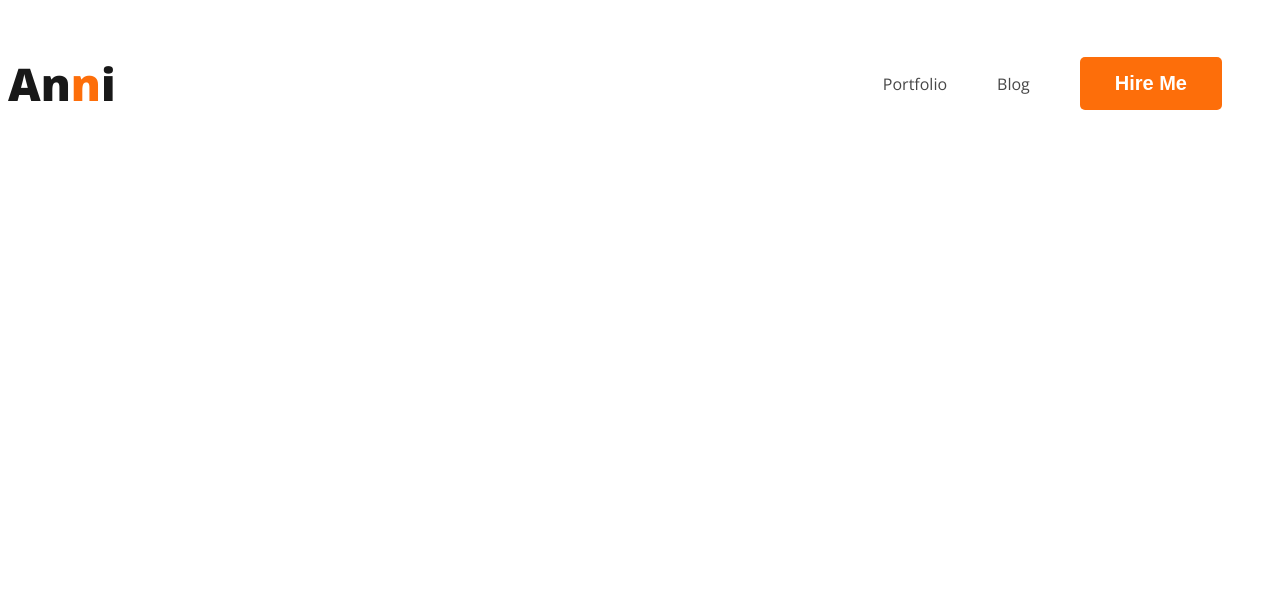
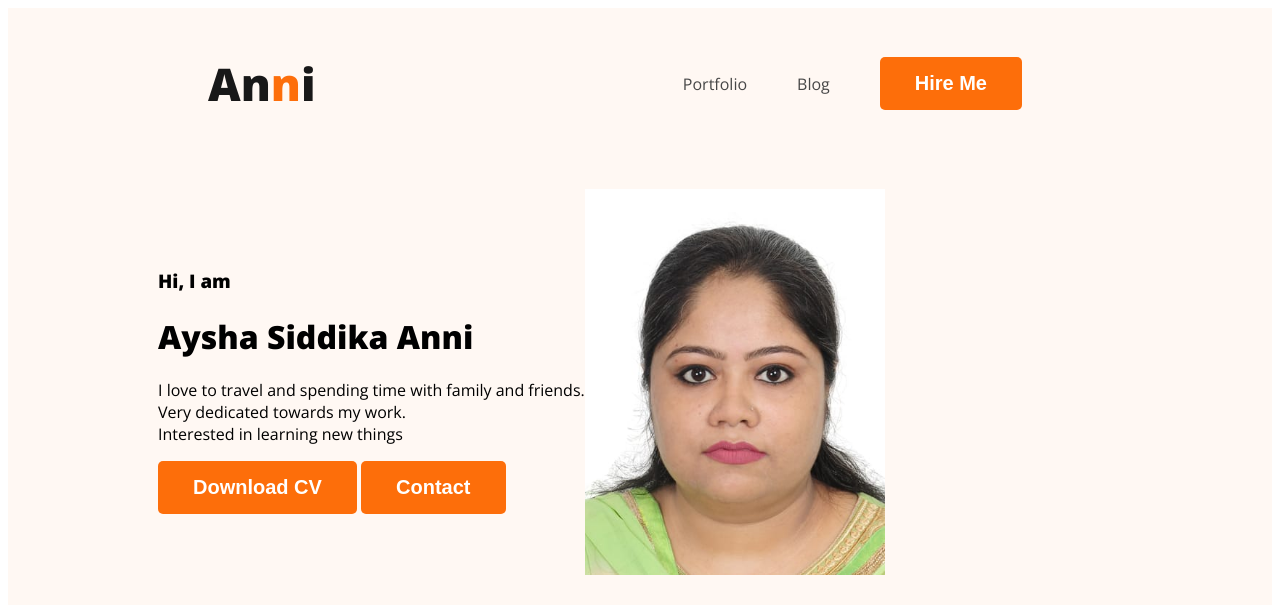
Before and after one commit to AyshaCSE/portfolio, a plain HTML site: page index.html in a window 1280 px wide. Drawn offline with nearby package versions, Linux system fonts and the light colour scheme.

Commit message:
third commit

```diff
--- a/index.html
+++ b/index.html
@@ -10,7 +10,7 @@
     <link rel="stylesheet" href="styles/portfolio.css">
 </head>
 <body>
-    <header>
+    <header class="header">
 <nav>
     <h3 class="nav-title">An<span class="text-primary">n</span>i</h3>
     <ul>
@@ -19,6 +19,16 @@
         <li><button class="btn-primary">Hire Me</button></li>
     </ul>
 </nav>
+<div class="banner">
+    <div>
+        <h3 class="banner-greeting">Hi, I am</h3>
+        <h1 class="banner-title">Aysha Siddika Anni</h1>
+        <p>I love to travel and spending time with family and friends.<br>Very dedicated towards my work.<br>Interested in learning new things</p>
+        <button class="btn-primary">Download CV</button>
+        <button class="btn-primary">Contact</button>
+    </div>
+    <img class="profile-pic" src="images/WhatsApp Image 2023-02-16 at 10.01.34 PM.jpeg">
+</div>
     </header>
     <main>
 
--- a/styles/portfolio.css
+++ b/styles/portfolio.css
@@ -20,6 +20,7 @@ nav{
     display: flex;
     justify-content: space-between;
     align-items: center;
+    margin: 0 200px;
   }
   .nav-title{
     color: var(--Dark-01, #181818);
@@ -38,3 +39,15 @@ font-weight: 800;
     text-decoration: none;
     color: #474747;
   }
+  /* header related styles*/
+  .header{
+    background-color: #FFF8F3;
+  }
+  .banner{
+    padding: 30px 30px 30px 150px;
+    display: flex;
+    align-items: center;
+  }
+  .banner .profile-pic{
+    width: 300px;
+  }
```
Also changed, not shown: images/WhatsApp Image 2023-02-16 at 10.01.34 PM.jpeg (added), images/WhatsApp Image 2024-01-06 at 12.22.54 AM.jpeg (deleted).
